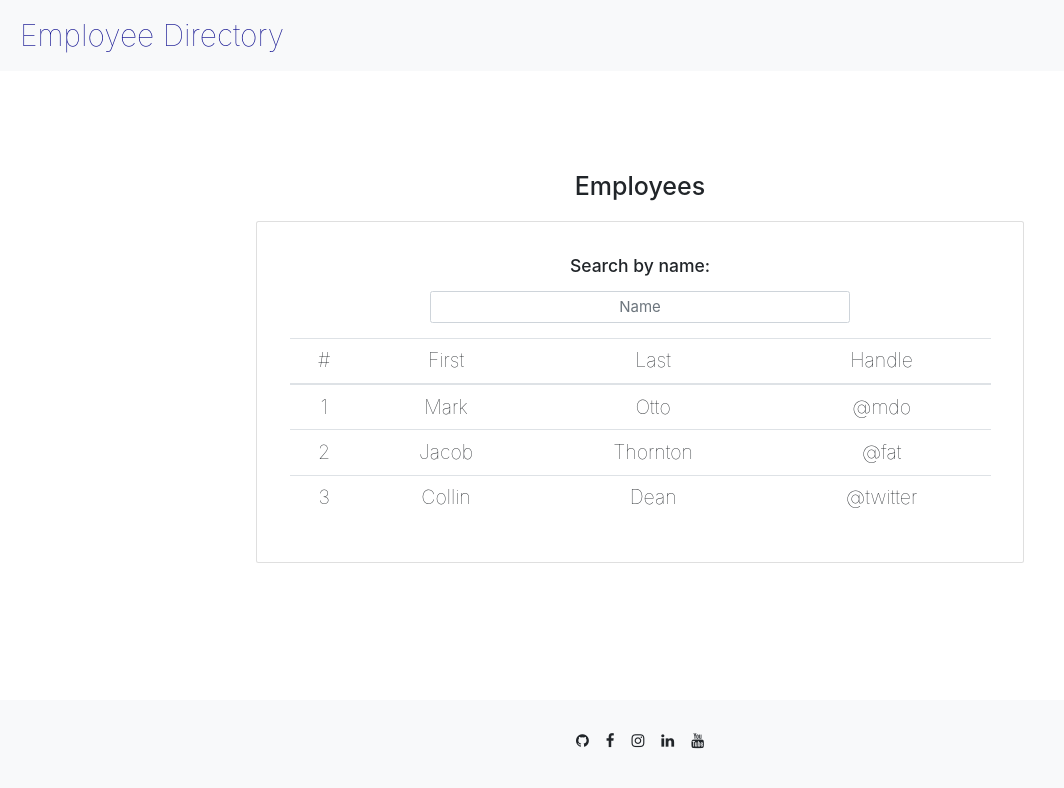
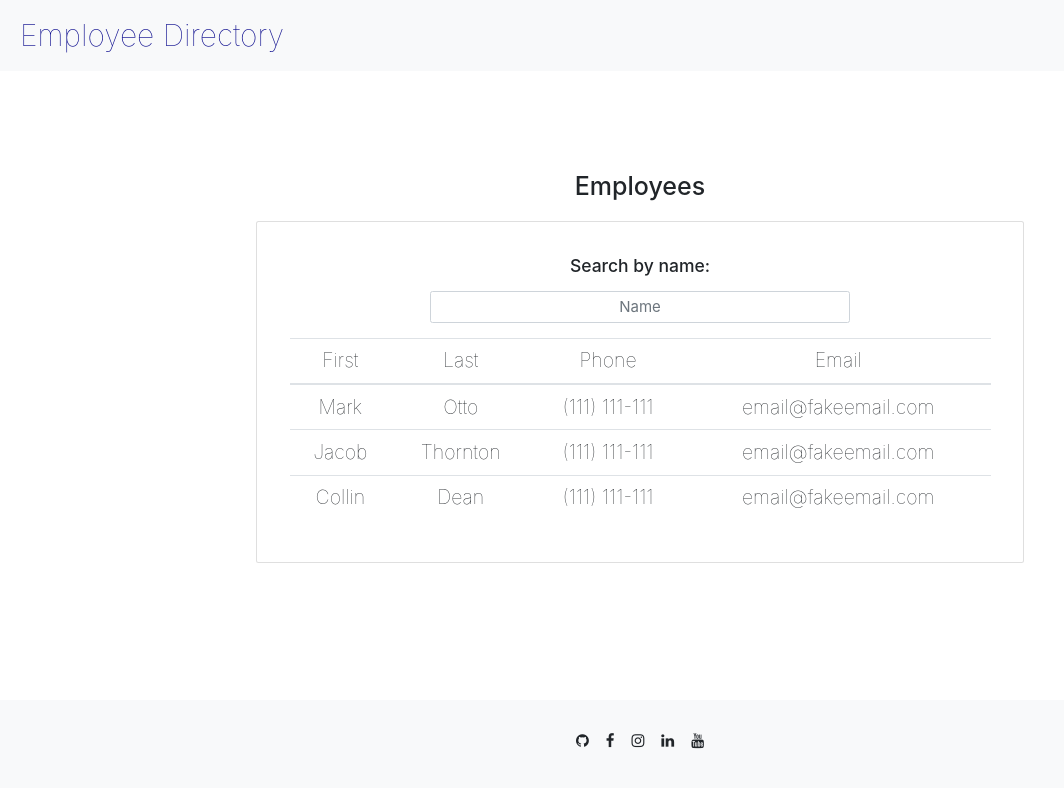
Before and after one commit to wilsoncollin7/employee-directory, a React (Create React App) app: page / in a window 1280 px wide. Shown: the top 788 px of the page, without its empty margins (0-1064 px from the left). Built offline with nearby package versions, Linux system fonts and the light colour scheme.

Commit message:
added better data and the format for the table

```diff
--- a/src/components/Table/Table.js
+++ b/src/components/Table/Table.js
@@ -7,30 +7,30 @@ function Table() {
     <table className="table table-hover">
       <thead>
         <tr>
-          <th scope="col">#</th>
           <th scope="col">First</th>
           <th scope="col">Last</th>
-          <th scope="col">Handle</th>
+          <th scope="col">Phone</th>
+          <th scope="col">Email</th>
         </tr>
       </thead>
       <tbody>
         <tr>
-          <th scope="row">1</th>
           <td>Mark</td>
           <td>Otto</td>
-          <td>@mdo</td>
+          <td>(111) 111-111</td>
+          <td>email@fakeemail.com</td>
         </tr>
         <tr>
-          <th scope="row">2</th>
           <td>Jacob</td>
           <td>Thornton</td>
-          <td>@fat</td>
+          <td>(111) 111-111</td>
+          <td>email@fakeemail.com</td>
         </tr>
         <tr>
-          <th scope="row">3</th>
           <td>Collin</td>
           <td>Dean</td>
-          <td>@twitter</td>
+          <td>(111) 111-111</td>
+          <td>email@fakeemail.com</td>
         </tr>
       </tbody>
     </table>
```
